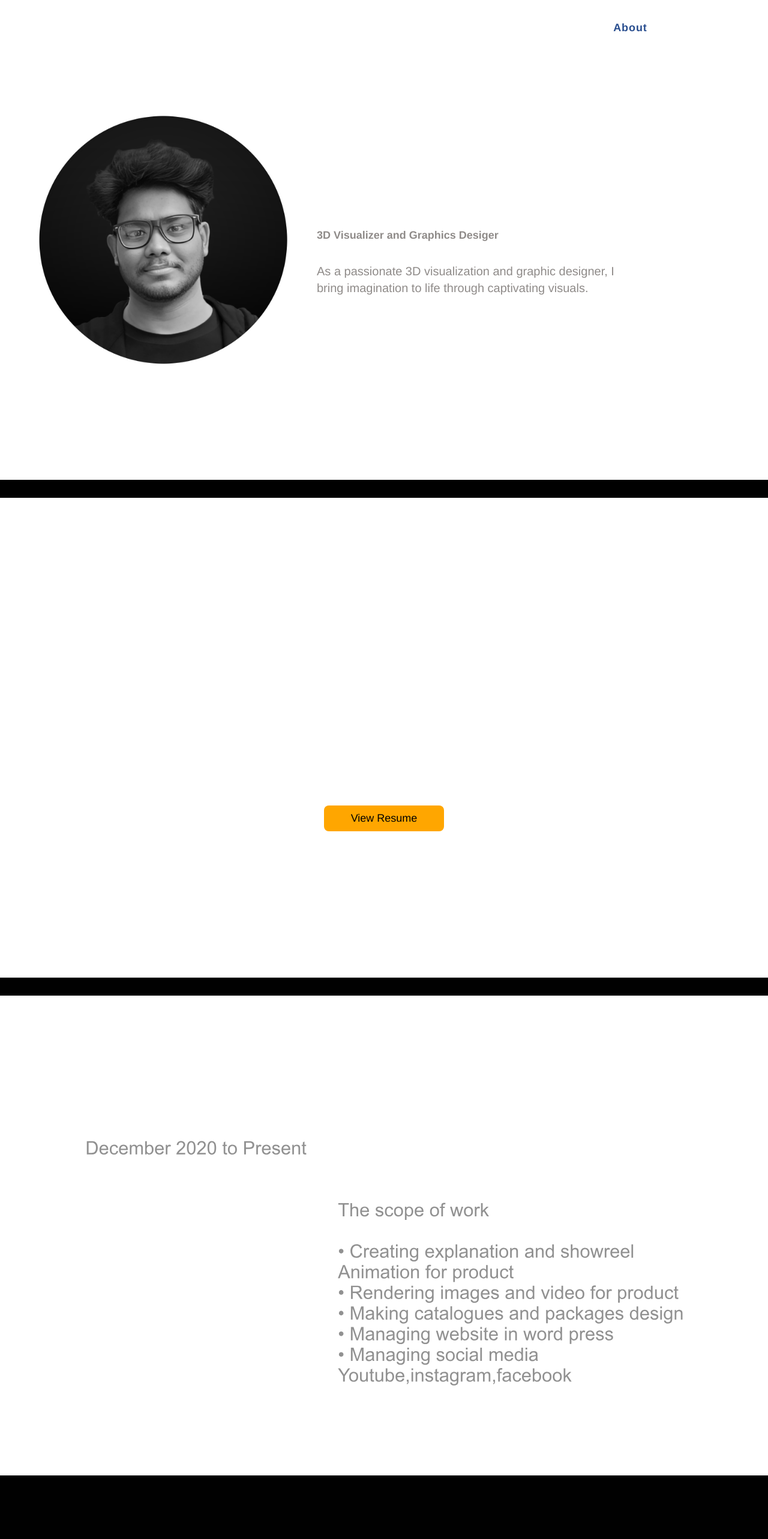
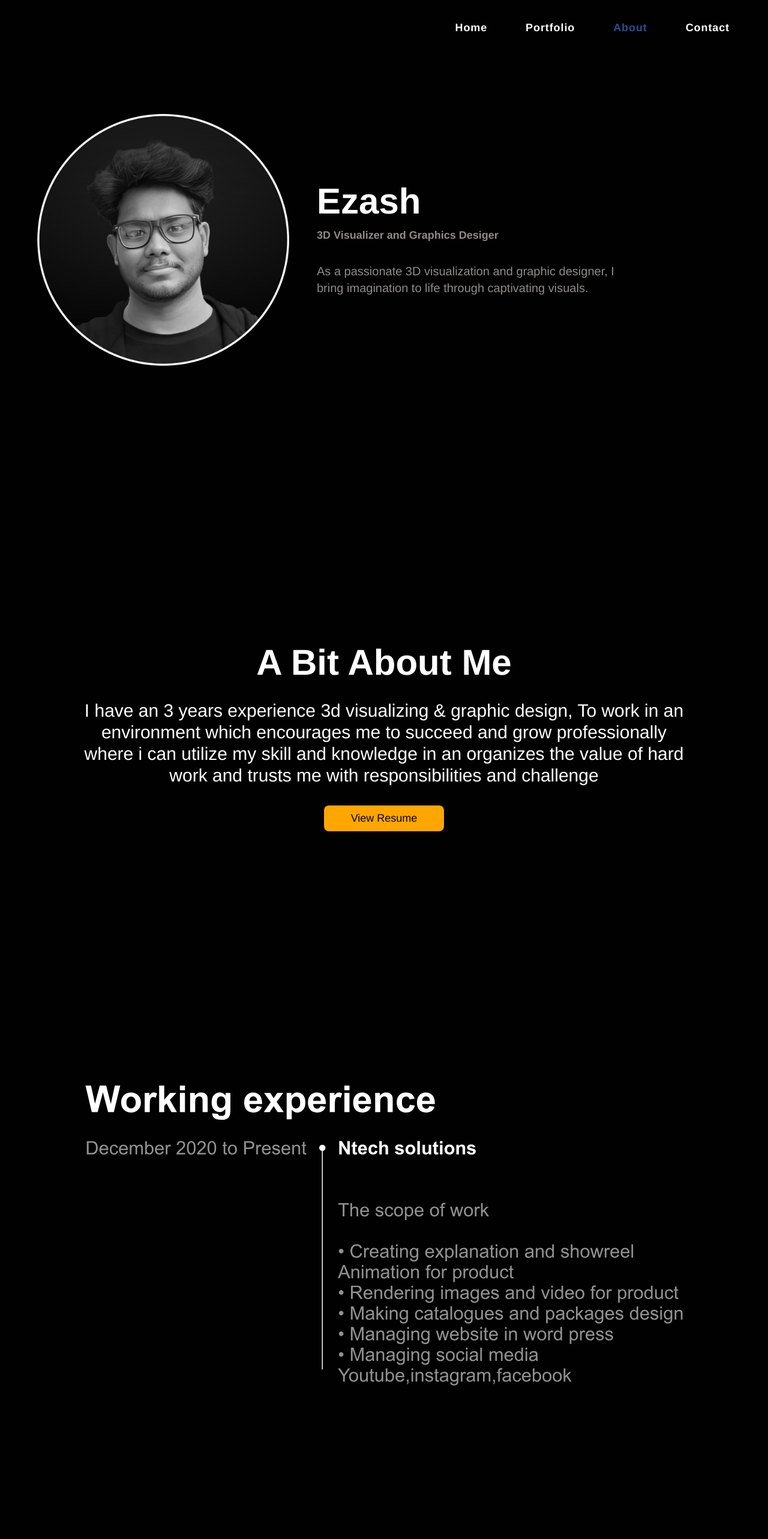
Before and after one commit to sabari-qwerty/ezash-website, a Next.js app: page /about in a window 1280 px wide. Shown: the top 2566 px of the page at 60% size. Built offline with nearby package versions, Linux system fonts and the light colour scheme; what @codaworks/react-glow would draw is missing.

Commit message:
jan 21 commite 1

```diff
--- a/components/animations/heropage.tsx
+++ b/components/animations/heropage.tsx
@@ -4,7 +4,7 @@ import { SectionNavBar } from "../SectionNavBar";
 
 export const AnimationsHeroPage: FC = () => {
   return (
-    <SectionLayout className="lg:flex flex-col">
+    <SectionLayout className="lg:flex flex-col bg-[#010101]">
       <SectionNavBar />
       <div className="flex-1 w-[60%] mx-auto  h-full flex flex-col justify-center items-start ">
         <h1 className="lg:text-6xl text-4xl font-bold text-white flex flex-col space-y-8 w-full ">
--- a/components/game/HeroPage.tsx
+++ b/components/game/HeroPage.tsx
@@ -5,7 +5,7 @@ import { SliderHeading } from "../SliderHeading";
 
 export const GameHeroPage: FC = () => {
   return (
-    <SectionLayout className=" lg:flex flex-col  bg-[#2e2f34]">
+    <SectionLayout className=" lg:flex flex-col  bg-[#010101]">
       <SectionNavBar />
       <div className="flex-1 w-[60%] mx-auto  h-full flex flex-col justify-center items-start ">
         <h1 className="lg:text-6xl text-4xl font-bold text-white flex flex-col space-y-8 w-full ">
@@ -19,7 +19,7 @@ export const GameHeroPage: FC = () => {
 
 export const GameHeroSecondPage: FC = () => {
   return (
-    <SectionLayout className=" flex flex-col relative ">
+    <SectionLayout className=" flex flex-col relative bg-[#010101]">
       <div className="flex-1 mx-auto w-full flex flex-col lg:flex-row h-full ">
         <video
           src={
--- a/components/game/moonsine.tsx
+++ b/components/game/moonsine.tsx
@@ -4,7 +4,7 @@ import Image from "next/image";
 
 export const Moonsine: FC = () => {
   return (
-    <SectionLayout className="lg:grid grid-cols-2 gap-16">
+    <SectionLayout className="lg:grid grid-cols-2 gap-16 bg-[#010101]">
       <div className="w-full h-full  flex  justify-end items-center">
         <div className="w-4/5 h-4/5  flex justify-center  items-center">
           <video
--- a/components/game/valorun.tsx
+++ b/components/game/valorun.tsx
@@ -6,7 +6,7 @@ import Link from "next/link";
 export const ValorunSlide: FC = () => {
   return (
     <SectionLayout>
-      <div className="w-full h-full  lg:grid grid-cols-2">
+      <div className="w-full h-full  lg:grid grid-cols-2 bg-[#010101]">
         <div className="w-full h-full  flex justify-center items-center">
           <div className="w-4/5 h-4/5  flex justify-center overflow-hidden">
             <video
--- a/components/graphic/GraphicDesineHeroPage.tsx
+++ b/components/graphic/GraphicDesineHeroPage.tsx
@@ -5,7 +5,7 @@ import { SectionNavBar } from "../SectionNavBar";
 
 export const GraphicDesineHeroPage: FC = () => {
   return (
-    <SectionLayout className=" lg:flex flex-col  bg-[#2e2f34]">
+    <SectionLayout className=" lg:flex flex-col  bg-[#010101]">
       <SectionNavBar />
       <div className="flex-1 w-[60%] mx-auto  h-full flex flex-col justify-center items-start ">
         <h1 className="lg:text-6xl text-4xl font-bold text-white flex flex-col space-y-8 w-full ">
--- a/components/modeling/modelingHeroPage.tsx
+++ b/components/modeling/modelingHeroPage.tsx
@@ -4,7 +4,7 @@ import { SectionNavBar } from "../SectionNavBar";
 
 export const ModelingHeroPage: FC = () => {
   return (
-    <SectionLayout className=" flex flex-col  bg-[#2e2f34]">
+    <SectionLayout className=" flex flex-col  bg-[#010101]">
       <SectionNavBar />
       <div className="flex-1 w-[60%] mx-auto  h-full flex flex-col justify-center items-start ">
         <h1 className="lg:text-6xl text-4xl font-bold text-white flex flex-col space-y-8 w-full ">
--- a/src/app/about/page.tsx
+++ b/src/app/about/page.tsx
@@ -23,7 +23,7 @@ const page = () => {
           className="mySwiper"
         >
           <SwiperSlide className="w-full h-full">
-            <SectionLayout className="flex flex-col space-x-4   pt-10 lg:pt-0 w-full mx-auto">
+            <SectionLayout className="flex flex-col space-x-4   pt-10 lg:pt-0 w-full mx-auto bg-[#010101]">
               <SectionNavBar />
 
               <div className="mx-auto w-4/5 flex flex-col lg:flex-row-reverse h-full ">
@@ -58,7 +58,7 @@ const page = () => {
             </SectionLayout>
           </SwiperSlide>
           <SwiperSlide className="w-full h-full">
-            <SectionLayout className="flex flex-col justify-center items-center space-x-4   pt-10 lg:pt-0 w-full mx-auto">
+            <SectionLayout className="flex flex-col justify-center items-center space-x-4   pt-10 lg:pt-0 w-full mx-auto bg-[#010101]">
               <div className="w-4/5 mx-auto flex flex-col items-center justify-center space-y-8">
                 <h2 className="lg:text-6xl text-4xl font-bold text-white">
                   A Bit About Me
@@ -84,7 +84,7 @@ const page = () => {
           </SwiperSlide>
 
           <SwiperSlide className="w-full h-full">
-            <SectionLayout className="flex flex-col justify-center items-center space-x-4    w-full mx-auto">
+            <SectionLayout className="flex flex-col justify-center items-center space-x-4    w-full mx-auto bg-[#010101]">
               <About className="text-[500px]" />
             </SectionLayout>
           </SwiperSlide>
--- a/src/app/contact/page.tsx
+++ b/src/app/contact/page.tsx
@@ -11,7 +11,7 @@ import Image from "next/image";
 const page = () => {
   return (
     <>
-      <div className="w-full h-full hidden lg:inline-block">
+      <div className="w-full h-full hidden lg:inline-block ">
         <Swiper
           direction={"vertical"}
           slidesPerView={1}
@@ -24,7 +24,7 @@ const page = () => {
           className="mySwiper bg-black w-full h-full"
         >
           <SwiperSlide>
-            <SectionLayout className="w-full">
+            <SectionLayout className="w-full bg-[#010101]">
               <div className="flex flex-col space-x-4 justify-center items-center   pt-10 lg:pt-0 w-[90%] mx-atuo"></div>
               <SectionNavBar />
 
```
